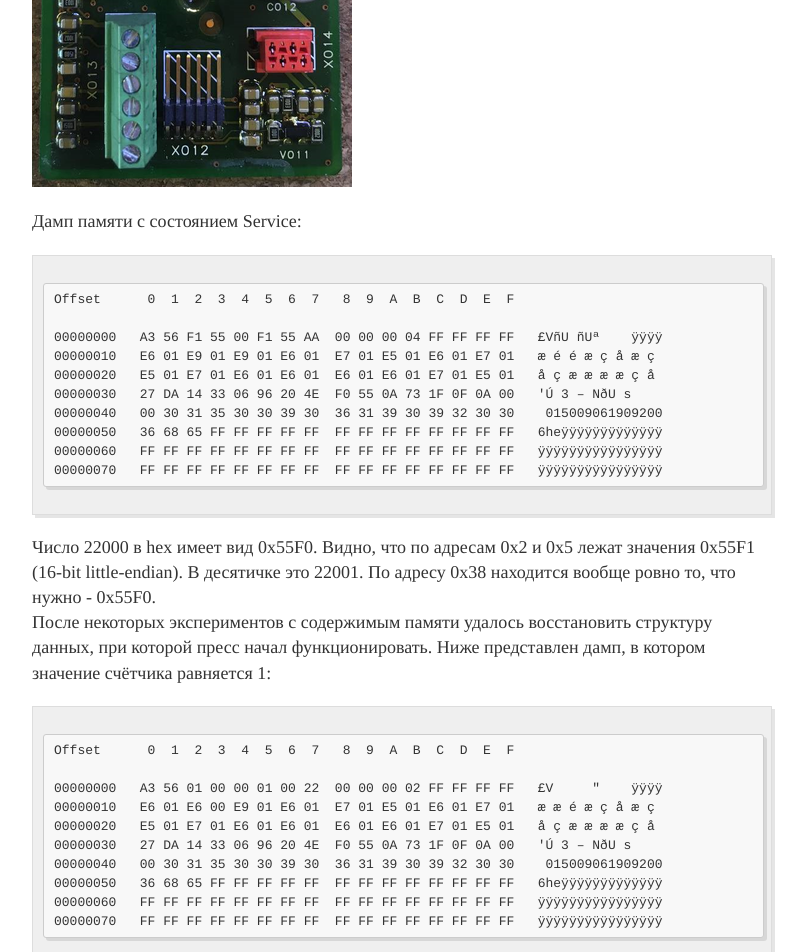
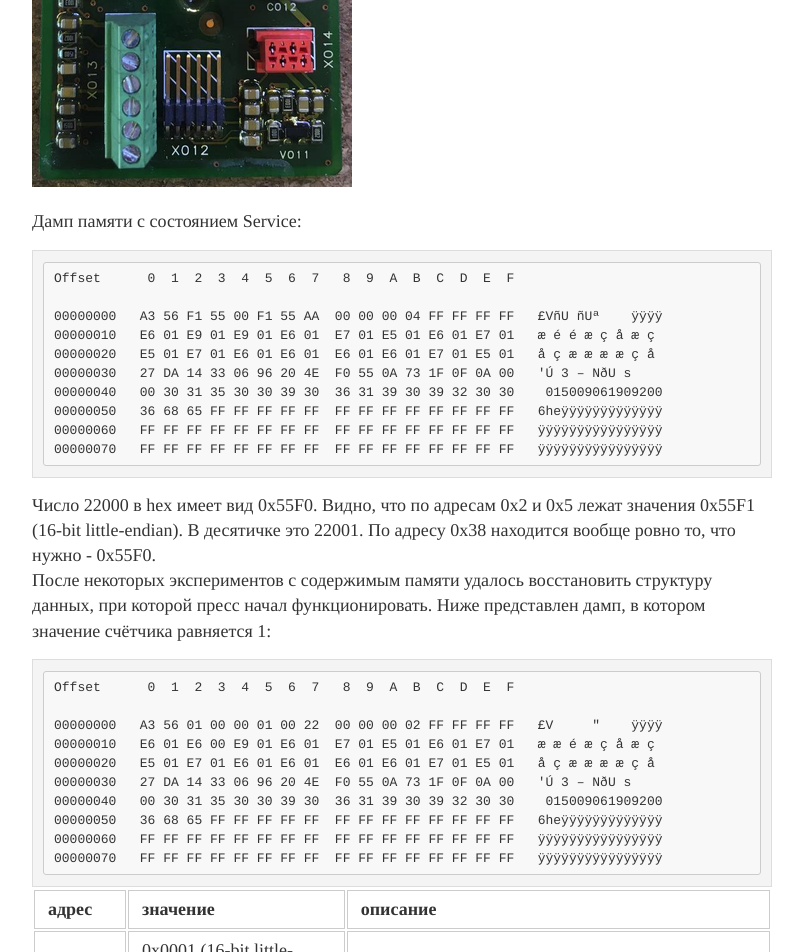
Before and after one commit to re-engr/re-engr.github.io, a Jekyll site: the page built from _posts/2023-07-18-ridgid-rp300-b.md, in a window 1280 px wide. Shown: the part 2242-3194 px from the top of the page, without its empty margins (238-1044 px from the left). Built offline with Jekyll 4.4.1, drawn with Linux system fonts in a browser that asks for light colours.

Commit message:
Updated css. Added time field

```diff
--- a/_sass/_highlights.scss
+++ b/_sass/_highlights.scss
@@ -1,13 +1,9 @@
 
 .highlight {
-  background-color: #efefef;
-  padding: 7px 7px 7px 10px;
+  background: #f4f4f4;
   border: 1px solid #ddd;
-  -moz-box-shadow: 3px 3px rgba(0,0,0,0.1);
-  -webkit-box-shadow: 3px 3px rgba(0,0,0,0.1);
-  box-shadow: 3px 3px rgba(0,0,0,0.1);
-  margin: 20px 0 20px 0;
-  overflow: scroll;
+  padding: 10px;
+  overflow: auto;
 }
 
 code {
--- a/style.scss
+++ b/style.scss
@@ -134,6 +134,36 @@
 ::selection {
   color: $black;
   background: $lightGray;
+}
+
+.no-border {
+  border: none;
+  border-collapse: collapse;
+}
+
+// table more, date
+.no-border {
+  border: none;
+  border-collapse: collapse;
+  margin: 0;
+  padding: 0;
+  width: 100%;
+}
+
+.no-border td {
+  border: none;
+  margin: 0;
+  padding: 0;
+}
+
+.left-align {
+  text-align: left;
+  width: 50%;
+}
+
+.right-align {
+  text-align: right;
+  width: 50%;
 }
 
 // Nicolas Gallagher's micro clearfix hack
```
Also changed, not shown: index.html (+6 -1 lines).
